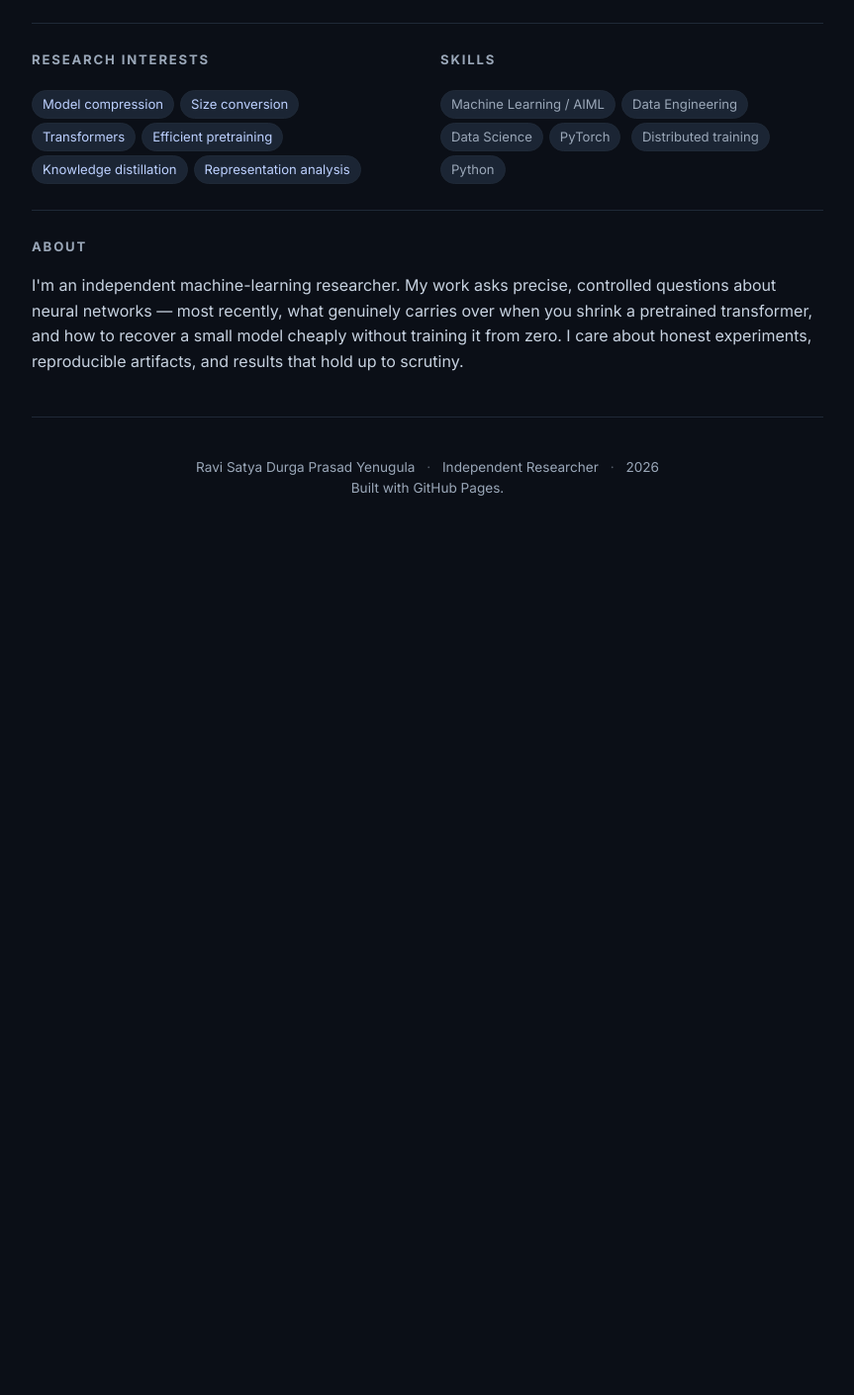
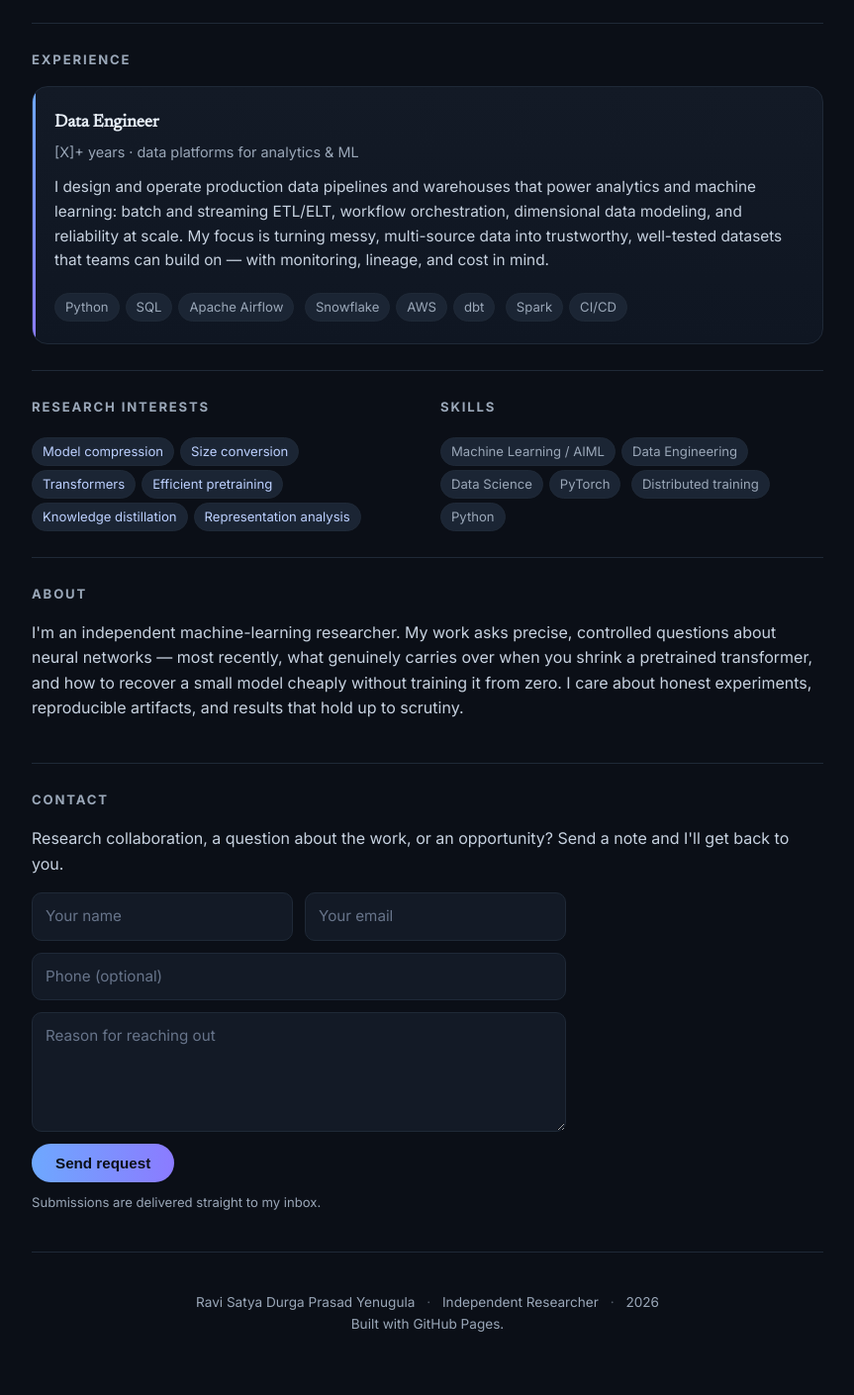
Before and after one commit to rsdpyenugula/rsdpyenugula.github.io, a plain HTML site: page index.html in a window 1280 px wide. Shown: the part 873-2283 px from the top of the page at 99% size, without its empty margins (208-1071 px from the left). Before the commit the page ends 1438 px from the top, so only its background shows below. Drawn offline with Linux system fonts and the light colour scheme.

Commit message:
Add Data Engineering experience + contact form (Formspree)

```diff
--- a/index.html
+++ b/index.html
@@ -67,6 +67,26 @@
   .grid2{display:grid; grid-template-columns:1fr 1fr; gap:26px}
   @media(max-width:640px){.grid2{grid-template-columns:1fr; gap:8px}}
   .lead{color:#c7d2e0}
+  .exp h3{margin:0 0 4px; font-size:1.1rem; font-weight:700}
+  .exp .venue{margin:0 0 12px}
+  .contact-form{display:flex; flex-direction:column; gap:12px; max-width:540px; margin-top:6px}
+  .row2{display:flex; gap:12px}
+  .row2>*{flex:1}
+  @media(max-width:520px){.row2{flex-direction:column}}
+  .contact-form input,.contact-form textarea{
+    background:var(--card); border:1px solid var(--line); color:var(--fg);
+    border-radius:10px; padding:11px 13px; font:inherit; font-size:.95rem; width:100%;
+  }
+  .contact-form input::placeholder,.contact-form textarea::placeholder{color:#67748a}
+  .contact-form input:focus,.contact-form textarea:focus{outline:none; border-color:var(--accent)}
+  .contact-form textarea{resize:vertical}
+  .contact-form button{
+    align-self:flex-start; background:linear-gradient(90deg,var(--accent),var(--accent2));
+    color:#0b0f17; border:none; border-radius:999px; padding:11px 24px; font-weight:700;
+    font-size:.95rem; cursor:pointer; transition:.18s;
+  }
+  .contact-form button:hover{transform:translateY(-1px); box-shadow:0 8px 24px #6ea8fe44}
+  .note{color:var(--muted); font-size:.82rem; margin-top:10px}
   footer{padding:40px 0 60px; text-align:center; color:var(--muted); font-size:.85rem; border-top:1px solid var(--line)}
   .dot{opacity:.5; margin:0 8px}
 </style>
@@ -114,6 +134,24 @@
     </article>
   </section>
 
+  <section id="experience">
+    <h2>Experience</h2>
+    <article class="pub exp">
+      <h3>Data Engineer</h3>
+      <p class="venue">[X]+ years &middot; data platforms for analytics &amp; ML</p>
+      <p class="abstract">I design and operate production data pipelines and warehouses that power
+        analytics and machine learning: batch and streaming ETL/ELT, workflow orchestration, dimensional
+        data modeling, and reliability at scale. My focus is turning messy, multi-source data into
+        trustworthy, well-tested datasets that teams can build on — with monitoring, lineage, and cost
+        in mind.</p>
+      <div>
+        <span class="tag">Python</span><span class="tag">SQL</span><span class="tag">Apache Airflow</span>
+        <span class="tag">Snowflake</span><span class="tag">AWS</span><span class="tag">dbt</span>
+        <span class="tag">Spark</span><span class="tag">CI/CD</span>
+      </div>
+    </article>
+  </section>
+
   <section class="grid2">
     <div>
       <h2>Research Interests</h2>
@@ -137,6 +175,23 @@
       I care about honest experiments, reproducible artifacts, and results that hold up to scrutiny.</p>
   </section>
 
+  <section id="contact">
+    <h2>Contact</h2>
+    <p class="lead">Research collaboration, a question about the work, or an opportunity? Send a note
+      and I'll get back to you.</p>
+    <form class="contact-form" action="https://formspree.io/f/YOUR_FORMSPREE_ID" method="POST">
+      <div class="row2">
+        <input type="text" name="name" placeholder="Your name" required />
+        <input type="email" name="email" placeholder="Your email" required />
+      </div>
+      <input type="tel" name="phone" placeholder="Phone (optional)" />
+      <textarea name="reason" rows="4" placeholder="Reason for reaching out" required></textarea>
+      <input type="hidden" name="_subject" value="New contact from your portfolio site" />
+      <button type="submit">Send request</button>
+    </form>
+    <p class="note">Submissions are delivered straight to my inbox.</p>
+  </section>
+
   <footer>
     Ravi Satya Durga Prasad Yenugula
     <span class="dot">·</span> Independent Researcher
```
